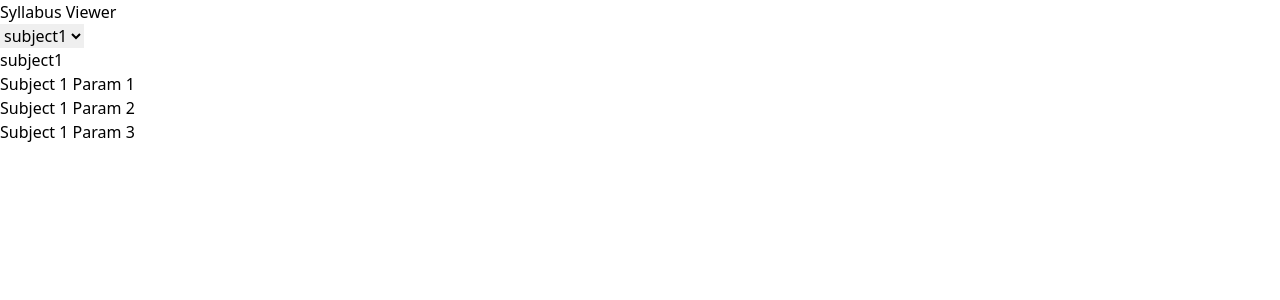
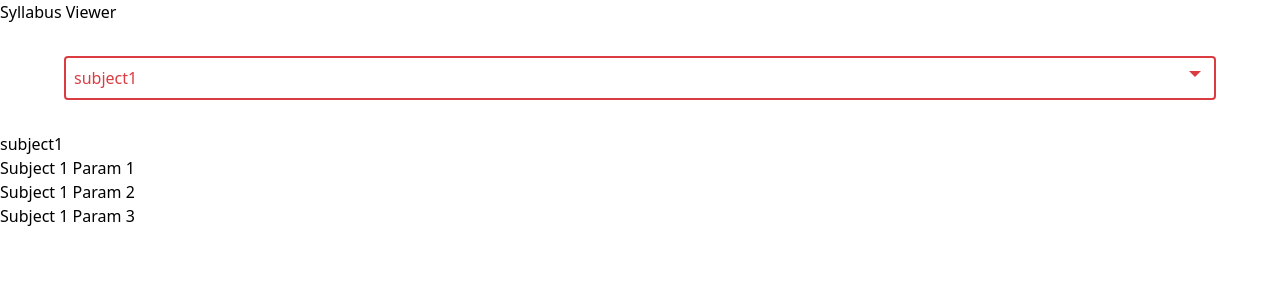
Before and after one commit to jimitas/jibumira-app, a Next.js app: page / in a window 1280 px wide. Shown: the top 300 px of the page. Built offline with nearby package versions, Linux system fonts and the light colour scheme.

Commit message:
selectBoxの装飾

```diff
--- /dev/null
+++ b/src/pages/index.module.css
@@ -0,0 +1,38 @@
+.cp_ipselect {
+  width: 90%;
+  margin: 2em auto;
+}
+
+.cp_ipselect select {
+  padding-right: 1em;
+  text-indent: 0.01px;
+  text-overflow: ellipsis;
+  outline: none;
+  background: transparent;
+  box-shadow: none;
+}
+
+.cp_ipselect.cp_sl03 {
+  position: relative;
+  border-radius: 0.25rem;
+  border: 2px solid #da3c41;
+  background: #ffffff;
+}
+
+.cp_ipselect.cp_sl03::before {
+  content: '';
+  position: absolute;
+  top: 0.8em;
+  right: 0.8em;
+  width: 0;
+  height: 0;
+  border-left: 6px solid transparent;
+  border-right: 6px solid transparent;
+  border-top: 6px solid #da3c41;
+  pointer-events: none;
+}
+
+.cp_ipselect.cp_sl03 select {
+  padding: 0.5rem 2.5rem 0.5rem 0.5rem;
+  color: #da3c41;
+}
--- a/src/pages/index.tsx
+++ b/src/pages/index.tsx
@@ -1,5 +1,6 @@
 import React, { useState, useEffect } from "react";
 import subjects, { Subject } from "../../public/data/syllabus-data";
+import styles from "./index.module.css";
 
 export default function Home() {
   const [selectedSubject, setSelectedSubject] = useState<Subject>(subjects[0]);
@@ -16,13 +17,23 @@ export default function Home() {
     <div>
       <header>
         <h1>Syllabus Viewer</h1>
-        <select value={selectedSubject.id} onChange={handleSubjectChange}>
-          {subjects.map((subject) => (
-            <option key={subject.id} value={subject.id}>
-              {subject.id}
+        <div className={`${styles.cp_ipselect} ${styles.cp_sl03} overflow-hidden w-11/12 mx-auto text-center`}>
+          <select
+            className="w-full cursor-pointer text-transparent appearance-none bg-transparent"
+            value={selectedSubject.id}
+            onChange={handleSubjectChange}
+          >
+            {" "}
+            <option value="" disabled hidden>
+              教科を選択してください。
             </option>
-          ))}
-        </select>
+            {subjects.map((subject) => (
+              <option key={subject.id} value={subject.id}>
+                {subject.id}
+              </option>
+            ))}
+          </select>
+        </div>
       </header>
       <main>
         <h2>{selectedSubject.id}</h2>
```
